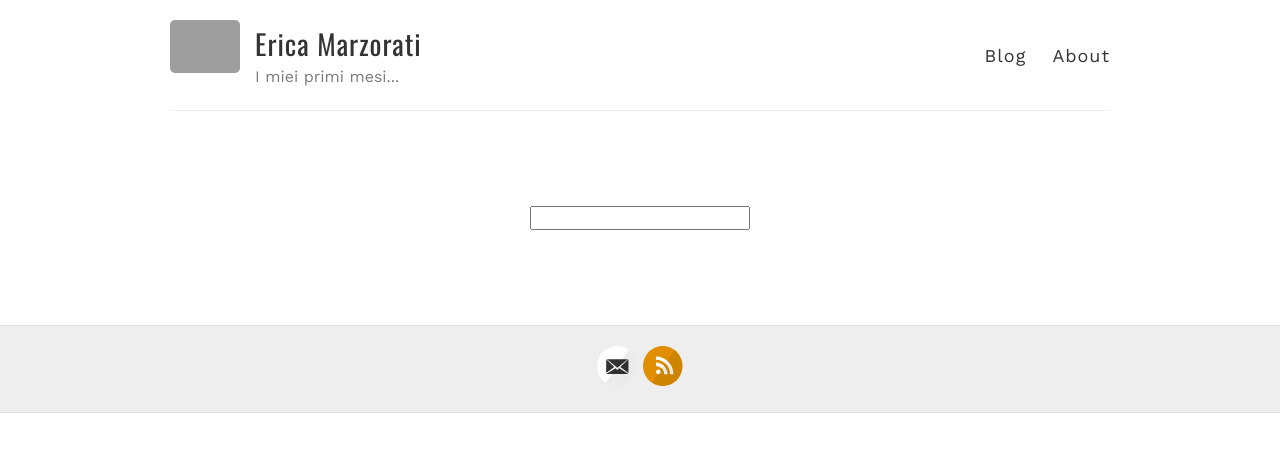
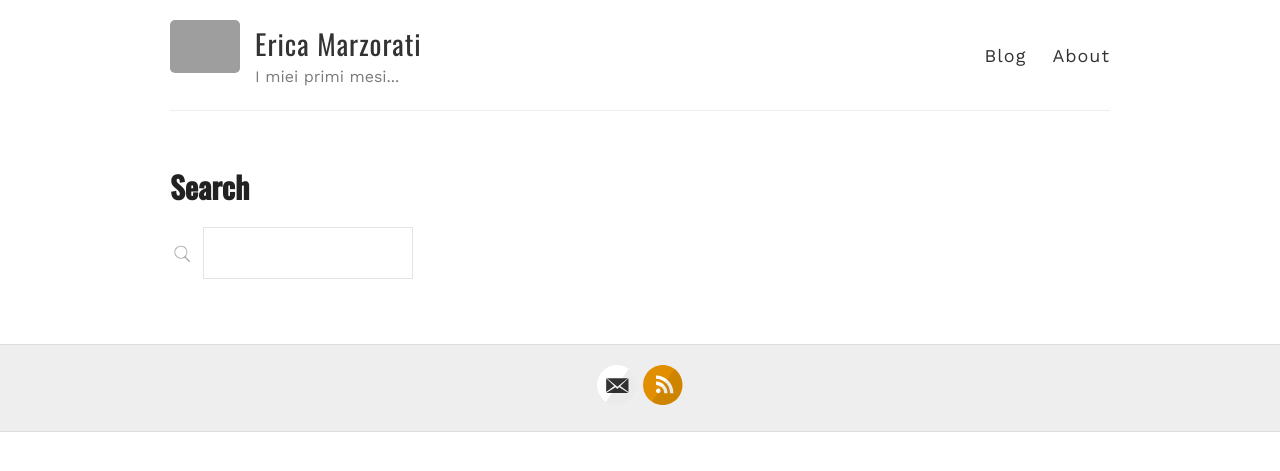
Before and after one commit to marste/Erica, a Jekyll site: the page built from search.html, in a window 1280 px wide. Shown: the top 471 px of the page. Built offline with Jekyll 4.4.1, drawn with Linux system fonts in a browser that asks for light colours; nearby versions of some CDN libraries; library files that are not in the unit come from our copies; grey boxes are pictures that could not be loaded.

```diff
--- a/_config.yml
+++ b/_config.yml
@@ -53,6 +53,11 @@
 # !! You don't need to change any of the configuration flags below !!
 #
 
+# Tipue search settings
+tipue_search:
+  include:
+    pages: true
+
 permalink: /:title/
 
 # The release of Jekyll Now that you're using
--- a/_includes/meta.html
+++ b/_includes/meta.html
@@ -22,13 +22,11 @@
 	@import url('https://fonts.googleapis.com/css?family=Oswald:400,500');
 	</style>
 
-	<link rel="stylesheet" href="tipuesearch/css/tipuesearch.css">
-	<link href="https://fonts.googleapis.com/css?family=Roboto:100,300,400">
-	<link rel="stylesheet" href="tipuesearch/css/normalize.css">
-
-	<script src="https://ajax.googleapis.com/ajax/libs/jquery/3.2.1/jquery.min.js"></script>
-
-	<script src="tipuesearch/tipuesearch_content.js"></script>
-	<link rel="stylesheet" href="tipuesearch/css/tipuesearch.css">
-	<script src="tipuesearch/tipuesearch_set.js"></script>
-	<script src="tipuesearch/tipuesearch.min.js"></script>
+	{% if page.tipue_search_active or layout.tipue_search_active %}
+<link rel="stylesheet" href="{{ "/tipuesearch/css/normalize.css" | relative_url }}">
+<script src="https://ajax.googleapis.com/ajax/libs/jquery/3.1.1/jquery.min.js"></script>
+<script src="{{ "/tipuesearch/tipuesearch_content.js" | relative_url }}"></script>
+<link rel="stylesheet" href="{{ "/tipuesearch/css/tipuesearch.css" | relative_url }}">
+<script src="{{ "/assets/tipuesearch/tipuesearch_set.js" | relative_url }}"></script>
+<script src="{{ "/assets/tipuesearch/tipuesearch.min.js" | relative_url }}"></script>
+{% endif %}
--- a/search.html
+++ b/search.html
@@ -1,20 +1,22 @@
 ---
-layout: default
+title: Search
+description: "Search this site"
+layout: page
 permalink: /search/
 tipue_search_active: true
 exclude_from_search: true
 ---
-<center>
-<i class="fa fa-search fa-lg"></i>
-</br>
-</br>
+
 <form action="{{ page.url | relative_url }}">
-  <div class="tipue_search_center"><input type="text" name="q" id="tipue_search_input" pattern=".{3,}" title="At least 3 characters" required></div>
+  <div class="tipue_search_left"><img src="{{ "/tipuesearch/search.png" | relative_url }}" class="tipue_search_icon"></div>
+  <div class="tipue_search_right"><input type="text" name="q" id="tipue_search_input" pattern=".{3,}" title="At least 3 characters" required></div>
   <div style="clear: both;"></div>
 </form>
 
 <div id="tipue_search_content"></div>
-</br>
-</br>
 
-</center>
+<script>
+$(document).ready(function() {
+  $('#tipue_search_input').tipuesearch();
+});
+</script>
```
